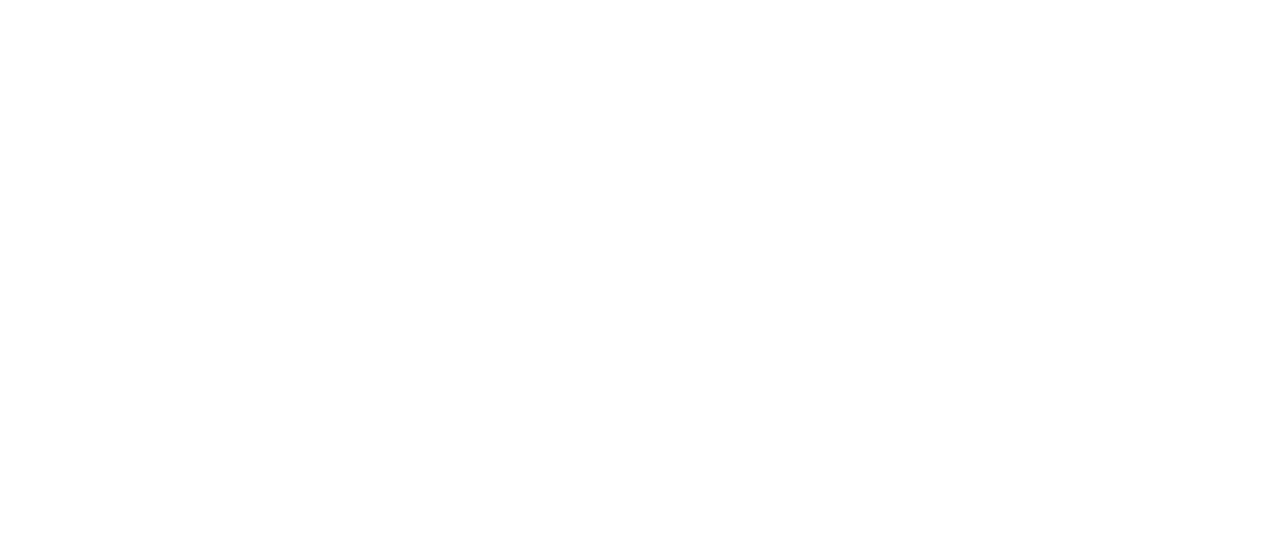
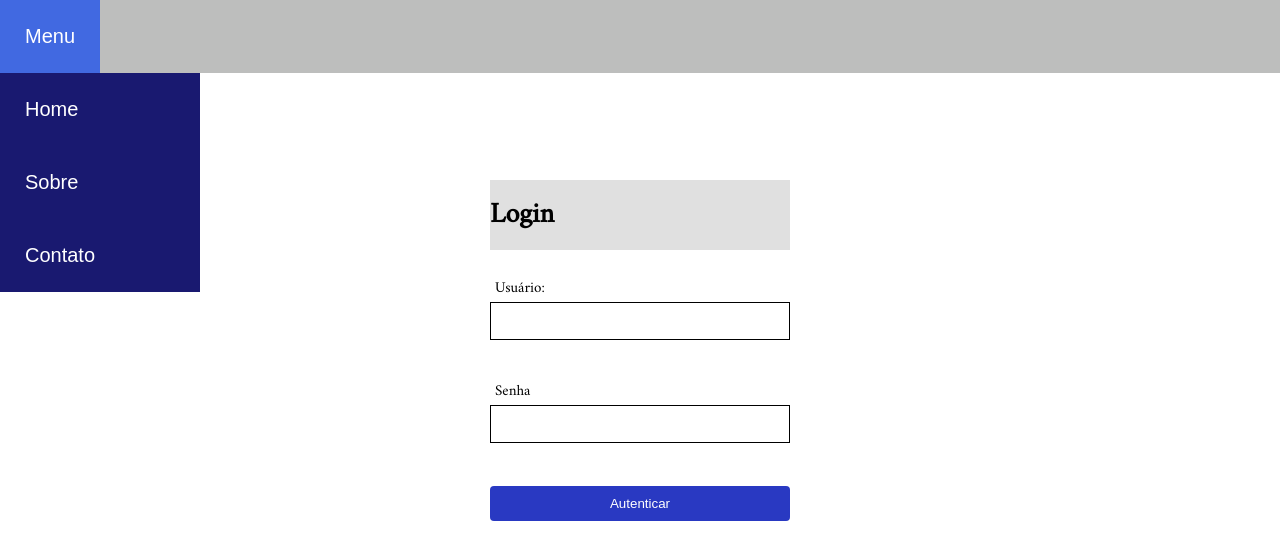
Before and after one commit to FellipyWagmacker2/PROG_WEB_III, a plain HTML site: page atividade_8/index.html in a window 1280 px wide. Drawn offline with Linux system fonts and the light colour scheme.

Commit message:
adding code

```diff
--- a/atividade_8/index.html
+++ b/atividade_8/index.html
@@ -1,12 +1,43 @@
-<!DOCTYPE html>
-<html lang="en">
 <head>
     <meta charset="UTF-8">
     <meta http-equiv="X-UA-Compatible" content="IE=edge">
     <meta name="viewport" content="width=device-width, initial-scale=1.0">
-    <title> Atividade 8 </title>
+    <title>Form Validation</title>
+    <link rel="stylesheet" href="style.css">
+    <script defer src="script.js"></script>
 </head>
 <body>
+    <header>
+        <nav class="navbar">
+            <ul>
+                <li><a href="#">Menu</a>
+                    <ul class="sub">
+                        <li><a href="home.html">Home</a></li>
+                        <li><a href="sobre.html">Sobre</a></li>
+                        <li><a href="contato.html">Contato</a></li>
+                    </ul>
+                </li>
+            </ul>
+        </nav>
+    </header>
 
+    <div class="container">
+        <form id="form" action="/">
+            <div class="login">
+                <h1> Login </h1>
+            </div>
+            <div class="input-control">
+                <label for="username">Usuário:</label>
+                <input id="username" name="username" type="text">
+                <div class="error"></div>
+            </div>
+            <div class="input-control">
+                <label for="password">Senha</label>
+                <input id="password"name="password" type="password">
+                <div class="error"></div>
+            </div>
+            <button type="submit">Autenticar</button>
+        </form>
+    </div>
 </body>
 </html>
--- a/atividade_8/script.js
+++ b/atividade_8/script.js
@@ -0,0 +1,48 @@
+const form = document.getElementById('form');
+const username = document.getElementById('username');
+const password = document.getElementById('password');
+
+form.addEventListener('submit', e => {
+    e.preventDefault();
+
+    validateInputs();
+});
+
+const setError = (element, message) => {
+    const inputControl = element.parentElement;
+    const errorDisplay = inputControl.querySelector('.error');
+
+    errorDisplay.innerText = message;
+    inputControl.classList.add('error');
+    inputControl.classList.remove('success')
+}
+
+const setSuccess = element => {
+    const inputControl = element.parentElement;
+    const errorDisplay = inputControl.querySelector('.error');
+
+    errorDisplay.innerText = '';
+    inputControl.classList.add('success');
+    inputControl.classList.remove('error');
+};
+
+const validateInputs = () => {
+    const usernameValue = username.value.trim();
+    const passwordValue = password.value.trim();
+
+    if(usernameValue === '') {
+        setError(username, 'Usuário deve ser preenchido!');
+    } else {
+        setSuccess(username);
+    }
+
+
+    if(passwordValue === '') {
+        setError(password, 'Senha deve ser preenchida!');
+    } else if (passwordValue.length < 8 ) {
+        setError(password, 'Senha deve ter entre 6 a 30 caracteres!')
+    } else {
+        setSuccess(password);
+    }
+
+};
--- a/atividade_8/style.css
+++ b/atividade_8/style.css
@@ -0,0 +1,144 @@
+@import url('https://fonts.googleapis.com/css2?family=Amiri&display=swap');
+
+*{
+    margin: 0;
+    padding: 0;
+    text-decoration: none;
+}
+
+body{
+    min-height: 100vh;
+}
+
+header{
+    position: fixed;
+    top: 0;
+    left: 0;
+    right: 0;
+    background: #bdbebd;
+    display: flex;
+    align-items: center;
+    justify-content: space-between;
+    z-index: 1000;
+    font-family: Arial, Helvetica, sans-serif;
+}
+
+header .navbar ul{
+    list-style: none;
+}
+
+header .navbar ul li{
+    position: relative;
+    float: left;
+}
+
+header .navbar ul li a{
+    font-size: 20px;
+    padding: 25px;
+    color: rgb(255, 255, 255);
+    display: block;
+    background: #191970;
+}
+
+
+header .navbar ul li a:hover{
+    background: #4169E1;
+    color: #ffffff;
+}
+
+
+header .navbar ul li ul{
+    position: absolute;
+    left: 0;
+    width: 200px;
+    display: none;
+}
+
+header .navbar ul li ul li{
+    width: 100%;
+    border-top: 0px solid #fff;
+}
+
+
+header .navbar ul li ul li ul{
+    left: 200px;
+    top: 0;
+}
+
+header .navbar ul li:focus-within > ul,
+header .navbar ul li:hover > ul {
+    display: initial;
+}
+
+
+
+
+#form {
+    width: 300px;
+    margin: 20vh auto 0 auto;
+    padding: 20px;
+    background-color: rgb(255, 255, 255);
+    border-radius: 4px;
+    font-size: 14px;
+}
+
+
+#form .login h1{
+    background: #e0e0e0;
+    height: 70px;
+    width: 300px;
+    display: flex;
+    align-items: center;
+    color: #000000;
+    text-align: center;
+    font-family: 'Amiri', serif;
+}
+
+
+#form button {
+    padding: 10px;
+    width: 100%;
+    color: white;
+    background-color: rgb(41, 57, 194);
+    border: none;
+    border-radius: 4px;
+    margin-top: 30px;
+}
+
+.input-control {
+    display: flex;
+    flex-direction: column;
+}
+
+.input-control label{
+    margin-left: 5px;
+    margin-top: 25px;
+    font-size: 15px;
+    font-family: 'Amiri', serif;
+}
+
+.input-control input {
+    border: 1px solid #000000;
+	display: block;
+	font-size: 14px;
+	padding: 10px;
+	width: 100%;
+}
+
+.input-control input:focus {
+    outline: 0;
+}
+
+.input-control.success input {
+    border-color: #09c372;
+}
+
+.input-control.error input {
+    border-color: #ff3860;
+}
+
+.input-control .error {
+    color: #ff3860;
+    font-size: 12px;
+    height: 13px;
+}
```
Also changed, not shown: atividade_8/contato.html (added, +12 -0 lines), atividade_8/home.html (added, +12 -0 lines), atividade_8/sobre.html (added, +12 -0 lines).
